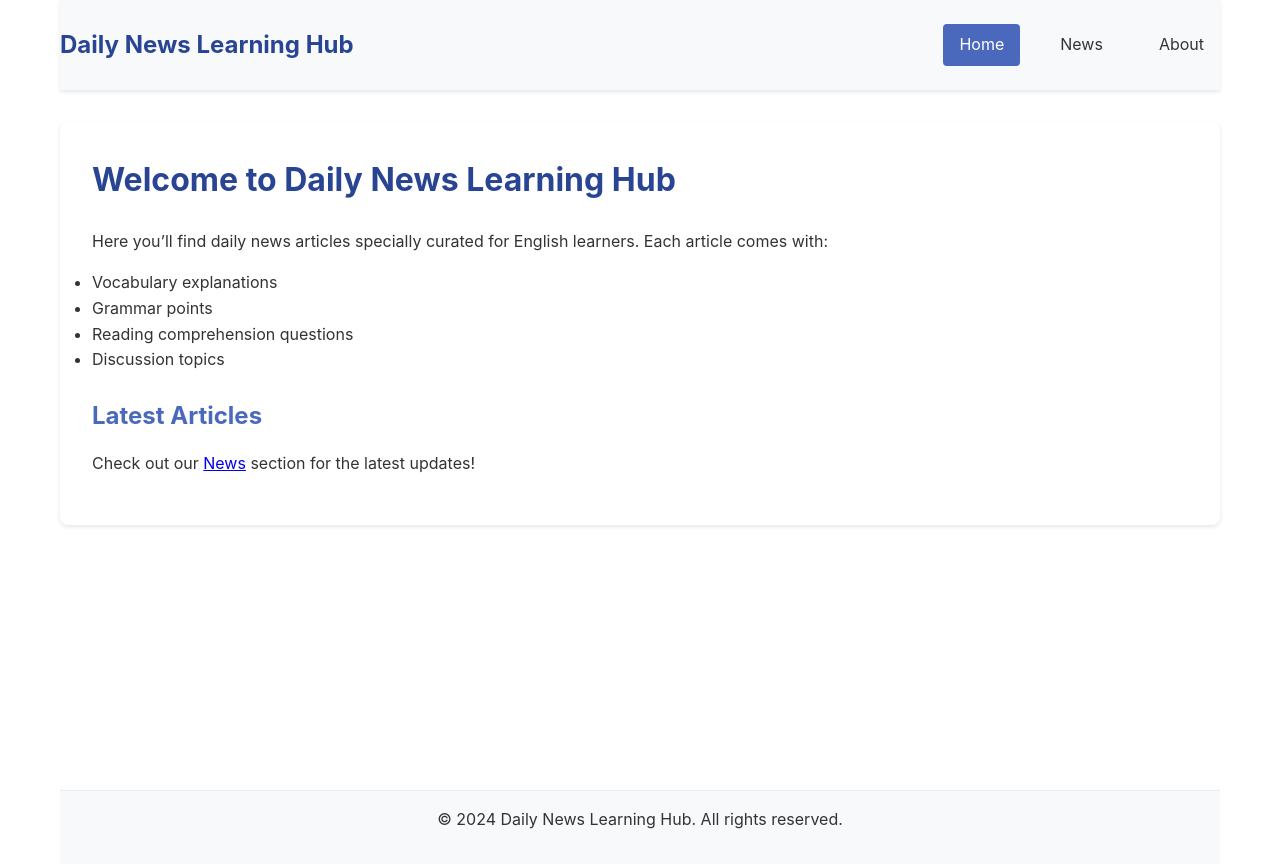
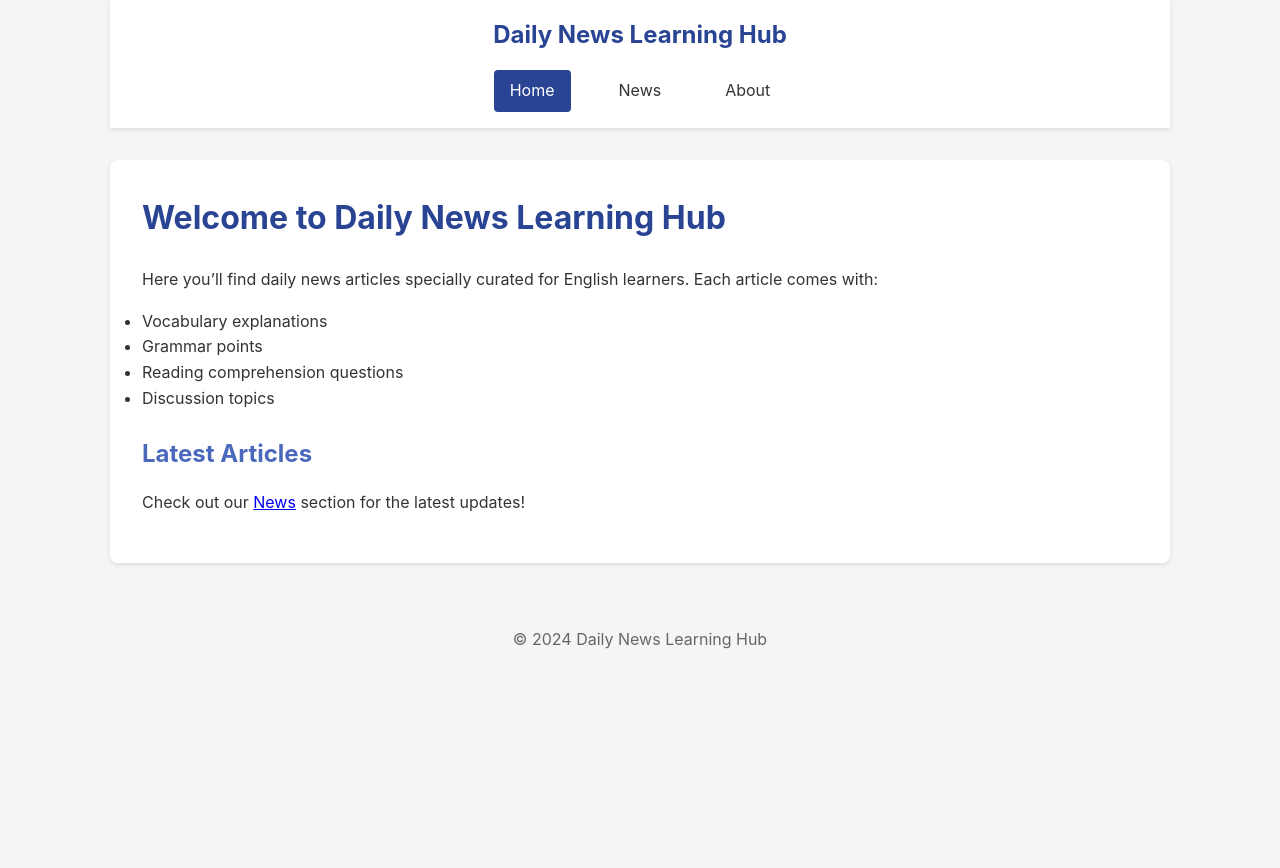
Before and after one commit to SKYEMINMIN/daily-news-learning, a Jekyll site: the page built from index.md, in a window 1280 px wide. Shown: the top 868 px of the page. Built offline with Jekyll 4.4.1, drawn with Linux system fonts in a browser that asks for light colours.

Commit message:
Fix navigation and remove theme dependency

```diff
--- a/_config.yml
+++ b/_config.yml
@@ -5,6 +5,7 @@ url: "https://skyeminmin.github.io"
 
 # Build settings
 markdown: kramdown
-theme: minima
+
+# Remove theme setting as we're using custom layout
 plugins:
   - jekyll-feed
--- a/_layouts/default.html
+++ b/_layouts/default.html
@@ -28,7 +28,7 @@
         </main>
 
         <footer>
-            <p>&copy; {{ site.time | date: '%Y' }} {{ site.title }}. All rights reserved.</p>
+            <p>&copy; {{ site.time | date: '%Y' }} {{ site.title }}</p>
         </footer>
     </div>
 </body>
--- a/assets/css/style.css
+++ b/assets/css/style.css
@@ -1,12 +1,4 @@
-:root {
-    --primary-color: #2a4494;
-    --secondary-color: #4a69bd;
-    --text-color: #333;
-    --background-color: #fff;
-    --nav-bg: #f8f9fa;
-    --border-color: #e9ecef;
-}
-
+/* Reset and base styles */
 * {
     margin: 0;
     padding: 0;
@@ -14,82 +6,76 @@
 }
 
 body {
-    font-family: -apple-system, BlinkMacSystemFont, 'Segoe UI', Roboto, Oxygen, Ubuntu, Cantarell, sans-serif;
+    font-family: -apple-system, BlinkMacSystemFont, 'Segoe UI', Roboto, Helvetica, Arial, sans-serif;
     line-height: 1.6;
-    color: var(--text-color);
-    background-color: var(--background-color);
+    color: #333;
+    background-color: #f5f5f5;
 }
 
 .container {
-    max-width: 1200px;
+    max-width: 1100px;
     margin: 0 auto;
     padding: 0 20px;
 }
 
-/* Header Styles */
+/* Header styles */
 header {
-    background-color: var(--nav-bg);
-    padding: 1rem 0;
+    background-color: #fff;
     box-shadow: 0 2px 4px rgba(0,0,0,0.1);
+    margin-bottom: 2rem;
 }
 
 .main-nav {
-    display: flex;
-    justify-content: space-between;
-    align-items: center;
-    padding: 0.5rem 0;
+    padding: 1rem 0;
+}
+
+.site-title {
+    margin-bottom: 1rem;
+    text-align: center;
 }
 
 .site-title a {
+    color: #2a4494;
+    text-decoration: none;
     font-size: 1.5rem;
     font-weight: bold;
-    color: var(--primary-color);
-    text-decoration: none;
 }
 
 .nav-links {
     display: flex;
-    gap: 1.5rem;
+    justify-content: center;
+    gap: 2rem;
 }
 
 .nav-links a {
-    color: var(--text-color);
+    color: #333;
     text-decoration: none;
     padding: 0.5rem 1rem;
     border-radius: 4px;
     transition: all 0.3s ease;
 }
 
-.nav-links a:hover {
-    background-color: var(--primary-color);
-    color: white;
+.nav-links a:hover,
+.nav-links a.active {
+    background-color: #2a4494;
+    color: #fff;
 }
 
-.nav-links a.active {
-    background-color: var(--secondary-color);
-    color: white;
-}
-
-/* Main Content */
-main {
-    padding: 2rem 0;
-    min-height: calc(100vh - 200px);
-}
-
+/* Main content */
 .content {
-    background-color: white;
+    background-color: #fff;
     padding: 2rem;
     border-radius: 8px;
     box-shadow: 0 2px 4px rgba(0,0,0,0.1);
 }
 
 h1 {
-    color: var(--primary-color);
+    color: #2a4494;
     margin-bottom: 1.5rem;
 }
 
 h2 {
-    color: var(--secondary-color);
+    color: #4a69bd;
     margin: 1.5rem 0 1rem;
 }
 
@@ -100,25 +86,21 @@ p {
 /* Footer */
 footer {
     text-align: center;
-    padding: 1rem 0;
-    background-color: var(--nav-bg);
-    border-top: 1px solid var(--border-color);
+    padding: 2rem 0;
+    margin-top: 2rem;
+    color: #666;
 }
 
-/* Responsive Design */
+/* Responsive design */
 @media (max-width: 768px) {
-    .main-nav {
+    .nav-links {
         flex-direction: column;
+        align-items: center;
         gap: 1rem;
     }
 
-    .nav-links {
-        flex-direction: column;
+    .nav-links a {
         width: 100%;
         text-align: center;
     }
-
-    .content {
-        padding: 1rem;
-    }
 }
```
